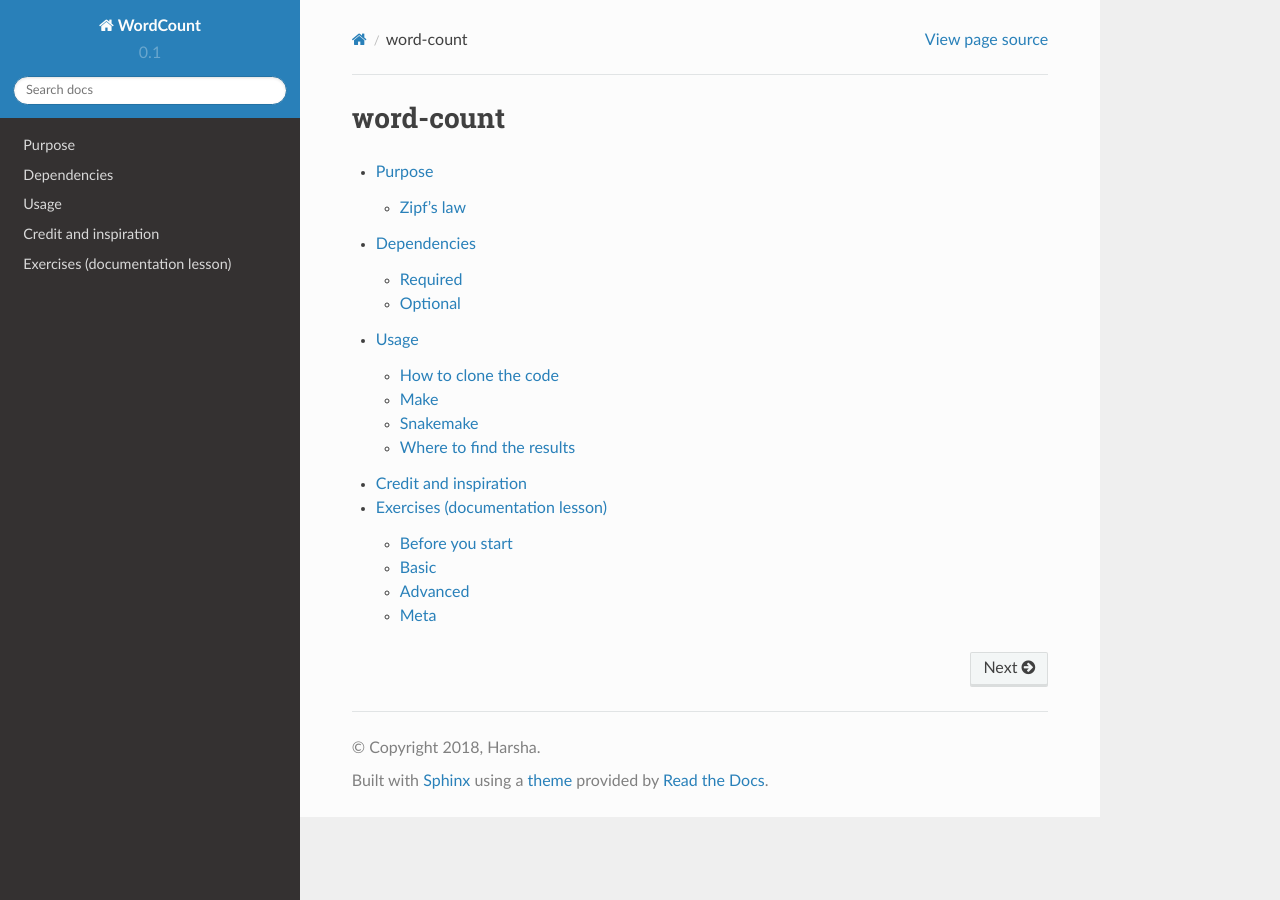
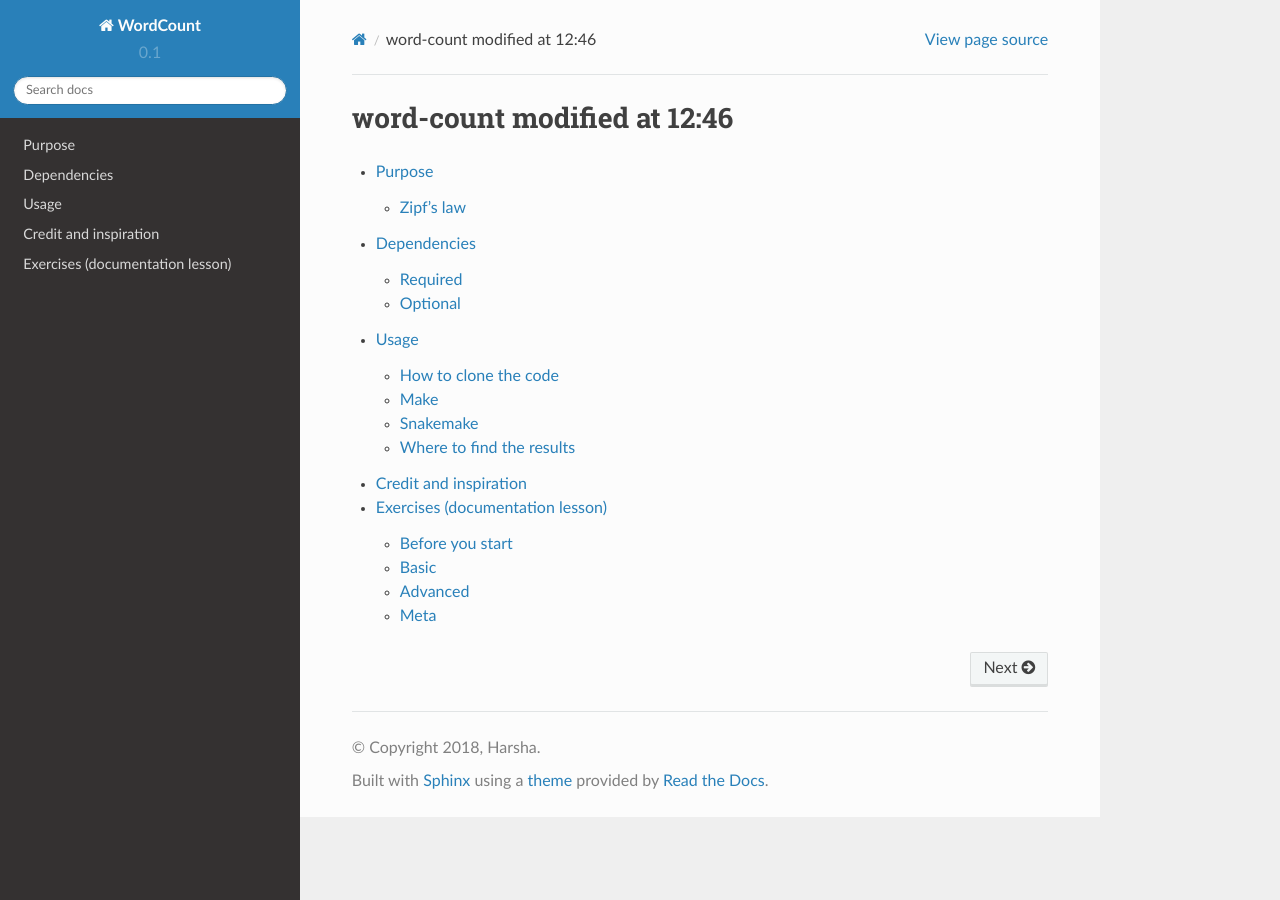
Before and after one commit to bast/sphinx-example-may, a Sphinx documentation site: the page built from doc/index.rst, in a window 1280 px wide. Built offline with Sphinx 7.4.7 and the Read the Docs theme 2.0.0, drawn with Linux system fonts in a browser that asks for light colours.

Commit message:
different title for my main page

```diff
--- a/doc/index.rst
+++ b/doc/index.rst
@@ -4,8 +4,8 @@
    table of contents
 
 
-word-count
-==========
+word-count modified at 12:46
+============================
 
 .. toctree::
    :maxdepth: 2
```
